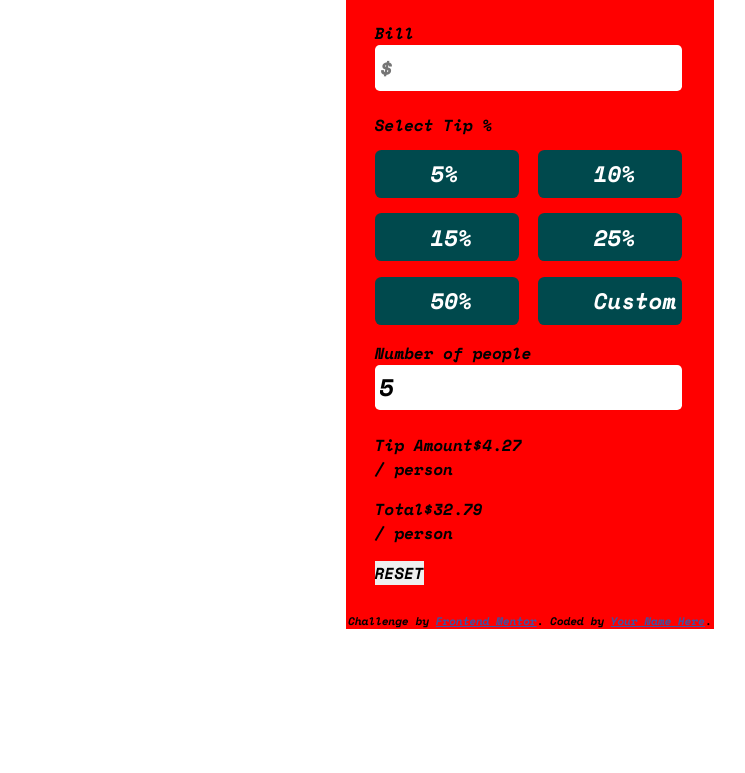
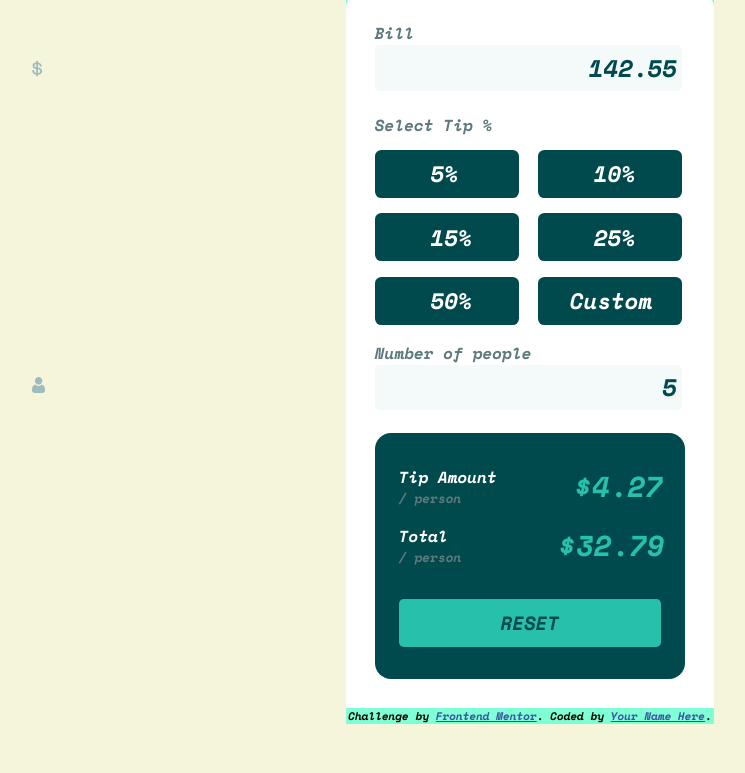
Before and after one commit to Vidottizzz/tip-calculator-app-main, a plain HTML site: page index.html in a window 1280 px wide. Shown: the part 215-988 px from the top of the page, without its empty margins (110-855 px from the left). Before the commit the page ends 924 px from the top, so only its background shows below. Drawn offline with nearby package versions, Linux system fonts and the light colour scheme.

Commit message:
styled the desktop design

```diff
--- a/index.html
+++ b/index.html
@@ -20,10 +20,11 @@
 
     <main>
       <form>
-        <label for="numInput">Bill</label><br>
-        <input type="number" placeholder="$" id="numInput" name="numInput"><br>
+        <label class="title-color" for="numInput">Bill</label>
+        <img id="img-input1" src="images/icon-dollar.svg" alt="">
+        <input type="number" placeholder="$" id="numInput" name="numInput" value="142.55">
 
-        <p>Select Tip %</p>
+        <p class="title-color">Select Tip %</p>
         <div class="hold-tip flex">
           <div class="hold-input">
             <input type="radio" id="html" name="fav_language" value="HTML">
@@ -58,21 +59,22 @@
           <div class="hold-input">
             <input type="radio" id="javascript" name="fav_language" value="JavaScript">
             <label for="javascript"></label>
-            <p>Custom</p>
+            <p id="custom-move">Custom</p>
           </div>
         </div>
 
       <div id="hold-people">
-        <label for="ppl">Number of people</label><br>
-        <input type="number" id="ppl" name="lname" value="5">
+        <img id="img-input2" src="images/icon-person.svg" alt="">
+        <label for="ppl" class="title-color">Number of people</label><br>
+        <input type="number" id="ppl" name="lname" value="5" step="1">
       </div>
       </form>
 
-      <div>
+      <div id="hold-totals">
         <div class="hold-total">
           <div class="flex">
 
-            <p>Tip Amount</p> <span>$4.27</span>
+            <h2>Tip Amount</h2> <span>$4.27</span>
 
           </div>
           <p>/ person</p>
@@ -80,7 +82,7 @@
       <div class="hold-total">
         <div class="flex">
 
-          <p>Total</p> <span>$32.79</span>
+          <h2>Total</h2> <span>$32.79</span>
 
         </div>
         <p>/ person</p>
--- a/styles/style.css
+++ b/styles/style.css
@@ -21,6 +21,9 @@
   vertical-align: baseline;
   font-family: "Space Mono", monospace;
 }
+body {
+  background-color: beige;
+}
 .flex {
     display: flex;
 }
@@ -41,18 +44,34 @@ header p {
 }
 main {
   padding: 1.8rem;
+  background-color: white;
+  border-top-left-radius: 1rem;
+  border-top-right-radius: 1rem;
 }
 input {
   width: 18.6rem;
   border-radius: 0.3rem;
   padding: 0.3rem;
   margin-bottom: 1.4rem;
-
+  background-color: var(--Verylightgrayishcyan);
+  direction: rtl;
+  color: var(--Verydarkcyan);
+/* position: relative; */
+}
+#img-input1 {
+  position: absolute;
+  left: 8.9rem;
+  top: 17.2rem;
+}
+#img-input2 {
+  position: absolute;
+  left: 8.9rem;
+  top: 37rem;
 }
 #card-itself {
   margin: 5rem auto;
   width: 23rem;
-  background-color: red;
+  background-color: aquamarine;
 }
 input[type="radio"] {
     appearance: none;
@@ -63,9 +82,12 @@ input[type="radio"] {
     height: 3rem;
     border-radius: 0.4rem;
 }
-label {
-
-
+#custom-move{
+position: absolute;
+left: 2rem;
+}
+.title-color {
+  color: var(--Darkgrayishcyan)
 }
 form p:nth-of-type(1) {
     margin-bottom:0.8rem;
@@ -75,8 +97,7 @@ form p:nth-of-type(1) {
 }
 .hold-input {
     position: relative;
-    margin-right: 1.2rem;
-
+    margin-right: 1.2rem;;
 }
 .hold-input p {
     color: white;
@@ -85,10 +106,21 @@ form p:nth-of-type(1) {
     left: 3.5rem;
     font-size: 1.4rem;
 }
+
 #hold-people {
     float: lef;
 }
-
+#hold-totals {
+  padding: 2rem 1.5rem;
+  background-color: var(--Verydarkcyan);
+  position: relative;
+  border-radius: 1rem;
+}
+#hold-totals span {
+  left: 11.5rem;
+  position: absolute;
+  font-size: 1.8rem;
+}
 
 
 .attribution {
@@ -105,3 +137,29 @@ left: 1rem;
 .hold-total {
   margin-bottom: 1rem;
 }
+.hold-total p {
+  color:var(--Darkgrayishcyan);
+  font-size: 0.8rem;
+}
+.hold-total h2 {
+  color:white;
+}
+.hold-total span {
+  color: var(--Strongcyan);
+}
+button {
+  background-color: var(--Strongcyan);
+  margin-top: 1rem;
+  width: 100%;
+  padding: 0.6rem;
+  border-radius: 0.3rem;
+  font-size: 1.2rem;
+  color: var(--Verydarkcyan)
+}
+#hold-totals .hold-total:first-of-type span {
+  padding-left: 1rem;
+
+}
+.hold-tip .hold-input {
+  color:red;
+}
```
Lines whose indentation alone changed are shown as unchanged.
